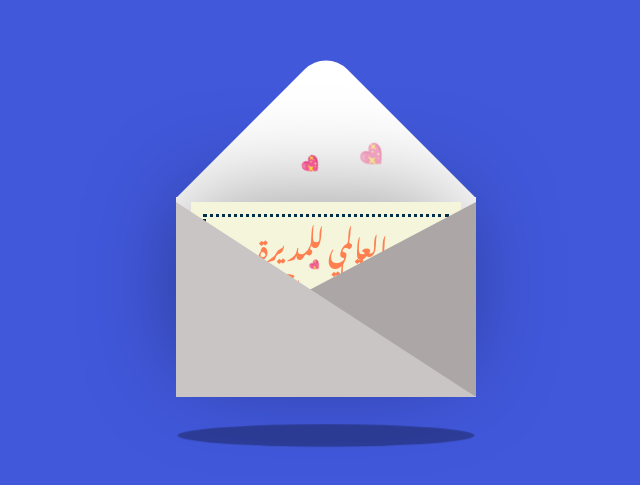
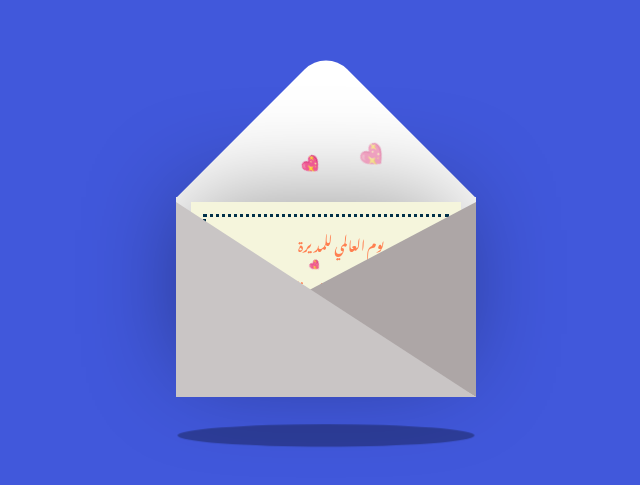
Before and after one commit to 1w8k/Ramadan-Card, a plain HTML site: page index.html in a window 1280 px wide. Shown: the part 141-626 px from the top of the page, without its empty margins (314-954 px from the left). Drawn offline with nearby package versions, Linux system fonts and the light colour scheme; a web font is replaced by a local one.

Commit message:
Update style.css

```diff
--- a/style.css
+++ b/style.css
@@ -68,7 +68,7 @@ body{
 .text{
     position: absolute;
     font-family: "Noto Nastaliq Urdu", serif;
-    font-size: 25px;
+    font-size: 13px;
     text-align: center;
     line-height: 43px;
     top: 20px;
```
